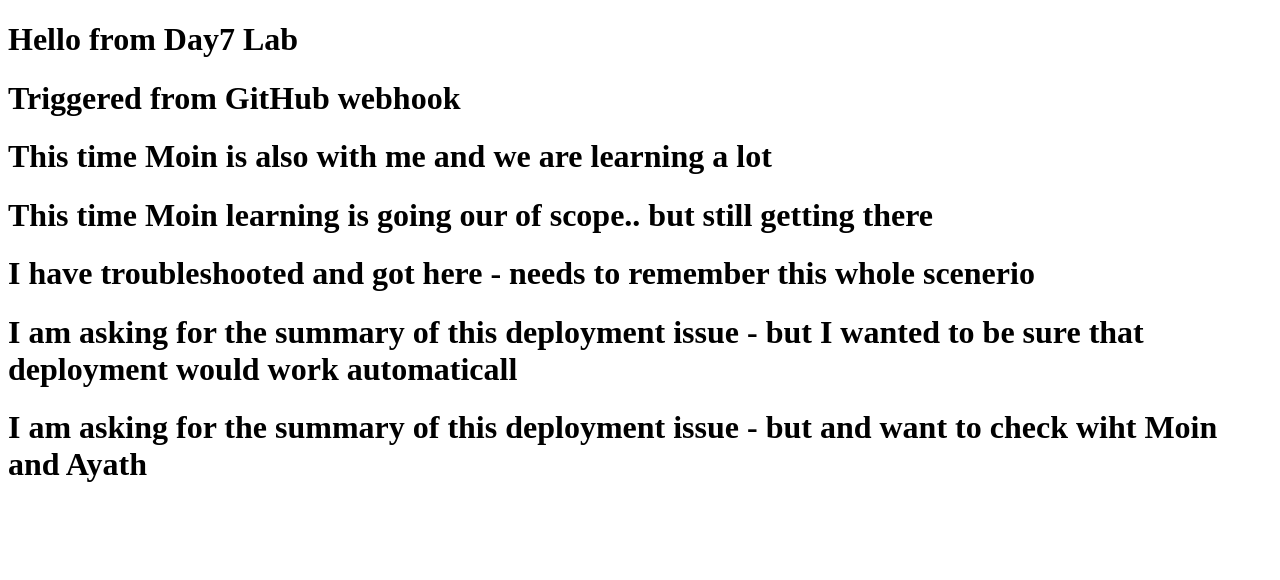
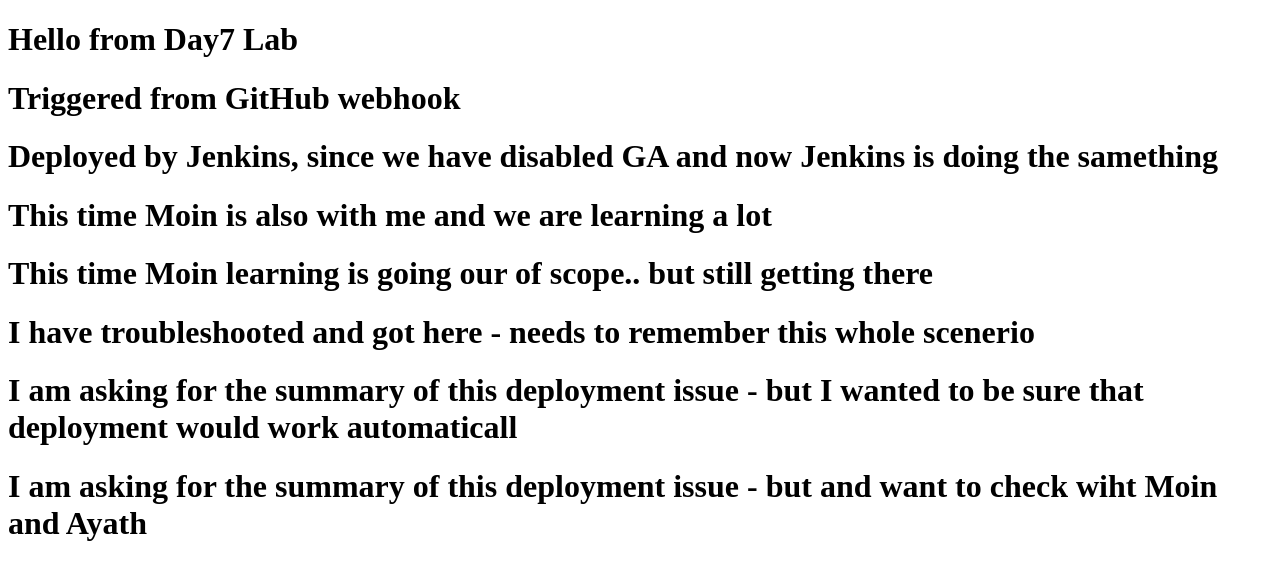
Before and after one commit to mrazzaq82/docker-lab-app1, a plain HTML site: page index.html in a window 1280 px wide. Drawn offline with Linux system fonts and the light colour scheme.

Commit message:
Update index.html

```diff
--- a/index.html
+++ b/index.html
@@ -6,6 +6,7 @@
 <body>
 	<h1> Hello from Day7 Lab</h1>
 	<h1>Triggered from GitHub webhook</h1>
+	<h1>Deployed by Jenkins, since we have disabled GA and now Jenkins is doing the samething</h1>
 	<h1> This time Moin is also with me and we are learning a lot</h1>
 	<h1> This time Moin learning is going our of scope.. but still getting there</h1>
 	<h1> I have troubleshooted and got here - needs to remember this whole scenerio </h1>
```
